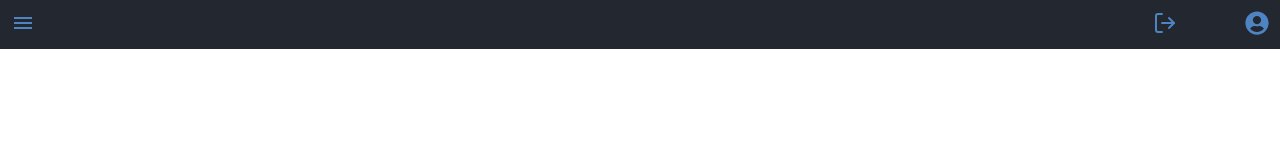
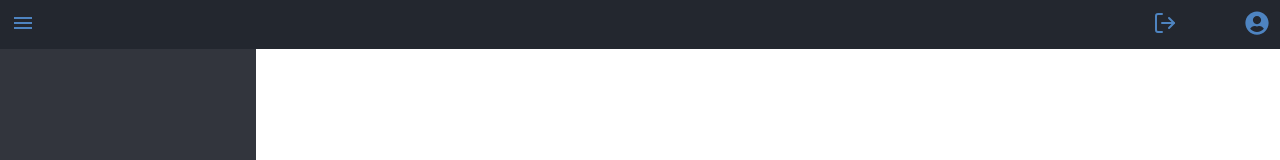
Before and after one commit to article7Webide/IDE-Front, a React (Create React App) app: page /main in a window 1280 px wide. Shown: the top 160 px of the page. Built offline with nearby package versions, Linux system fonts and the light colour scheme; some icons are missing.

Commit message:
파일트리 추가

```diff
--- a/src/components/file-sidebar/FileSidebar.jsx
+++ b/src/components/file-sidebar/FileSidebar.jsx
@@ -4,7 +4,12 @@ import styles from './FileSidebar.module.scss'
 
 const FileSidebar = () => {
   return (
-    <div>FileSidebar</div>
+    <div className={styles.container}>
+      <div className={styles.folder_name_area}>
+        {/* {folder.name} */}
+        project
+      </div>
+    </div>
   )
 }
 
--- a/src/components/file-sidebar/FileSidebar.module.scss
+++ b/src/components/file-sidebar/FileSidebar.module.scss
@@ -0,0 +1,21 @@
+.container {
+  display: block;
+  background-color: #32353d;
+  width: 20%;
+  height: 100vh;
+  resize: horizontal;
+  overflow: auto;
+  float: left;
+}
+
+.folder_name_area {
+  height: 35px;
+  background-color: #858eaa;
+  padding-left: 10px;
+  align-items: center;
+  color: white;
+}
+// h4 {
+//   color: white;
+//   // padding: 5px;
+// }
--- a/src/pages/MainPage/MainPage.jsx
+++ b/src/pages/MainPage/MainPage.jsx
@@ -1,11 +1,22 @@
-import React from 'react'
+import React, { useState } from 'react'
+import styles from './MainPage.module.scss'
 import Header from '../../components/header/Header'
+import FileSidebar from '../../components/file-sidebar/FileSidebar'
+import Directory from '../../components/directory/Directory'
+import CodeEditor from '../../components/editor/CodeEditor'
 
 const MainPage = () => {
   return (
-    <>
+
+    <div className={styles.mainpage}>
       <Header />
-    </>
+      <div className={styles.layout}>
+        <FileSidebar />
+        <Directory />
+        {/* <CodeEditor /> */}
+      </div>
+
+    </div>
   )
 }
 
--- a/src/pages/MainPage/MainPage.module.scss
+++ b/src/pages/MainPage/MainPage.module.scss
@@ -0,0 +1,11 @@
+.mainpage {
+
+}
+
+.layout {
+  width: 100%;
+  display: flex;
+  flex-direction: row;
+  align-items: center;
+  justify-content: space-between;
+}
```
